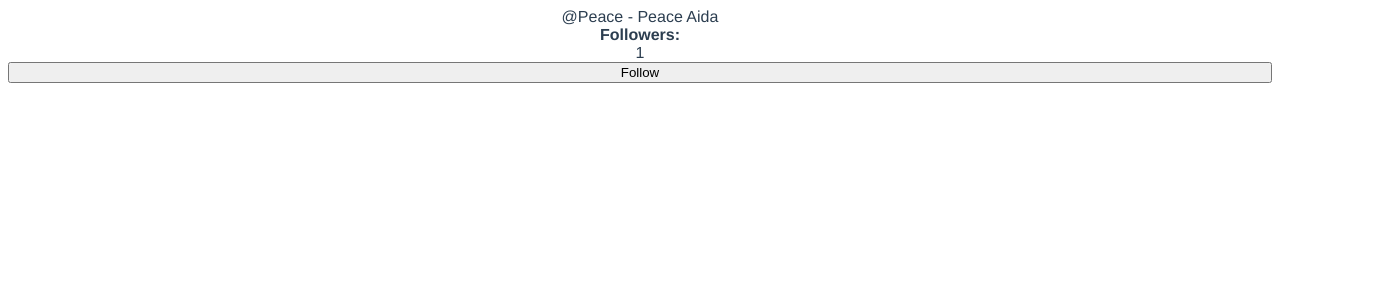
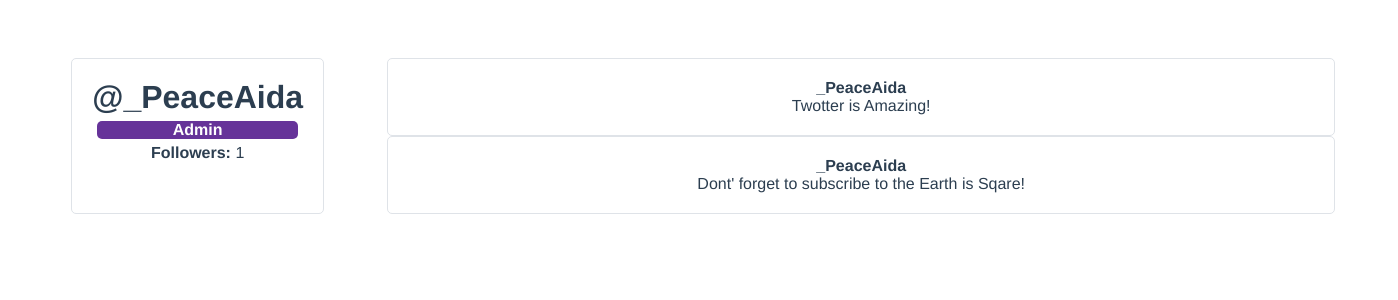
Before and after one commit to Cyebukayire/twotter, a Vue app: page / in a window 1280 px wide. Shown: the top 300 px of the page, 1398 px wide, since content can reach past the window. Built offline with nearby package versions, Linux system fonts and the light colour scheme.

Commit message:
Added: conditionals, loops, & events

```diff
--- a/src/App.vue
+++ b/src/App.vue
@@ -1,49 +1,18 @@
 <template>
 <div id="app">
-  @{{ user.username }} - {{fullName}}
-  <strong>Followers: </strong> {{followers}}
-  <button @click="followUser">Follow</button>
+  <UserProfile/>
 </div>
 </template>
 
 <script>
+import UserProfile from "./components/UserProfile.vue"
 
 export default {
   name: 'App',
-  data() {
-    return {
-      followers: 0,
-      user: {
-        id: 1,
-        username: 'Peace',
-        firstName: 'Peace',
-        lastName: 'Aida',
-        email: 'peace@gmail.com',
-        isAdmin: true
-      }
-    }
-  },
-  watch: {
-    followers(newFollowerCount, oldFollowerCount) {
-      if (oldFollowerCount < newFollowerCount) {
-        console.log(`@${this.user.username} has gained a follower`)
-      }
-    }
-  },
-  computed: {
-    fullName() {
-      return `${this.user.firstName} ${this.user.lastName}`
-    }
-  },
-  methods: {
-    followUser() {
-      this.followers++;
-    }
-  },
-  // Runs the functions before the first time to be called
-  mounted() {
-    this.followUser();
+  components: {
+    UserProfile
   }
+
 }
 </script>
 
@@ -54,8 +23,5 @@
   -moz-osx-font-smoothing: grayscale;
   text-align: center;
   color: #2c3e50;
-  display: flex;
-  flex-direction: column;
-  text-align: center;
 }
 </style>
--- /dev/null
+++ b/src/components/TwootItem.vue
@@ -0,0 +1,54 @@
+<template>
+    <div class="twoot-item" @click="favouriteTwoot(twoot.id)">
+        <div class="user-profile__twoot">
+            <div class="twoot-item__user">{{username}}</div>
+            <div class="twoot-item__content">
+                {{twoot.content}}
+            </div>
+        </div>
+    </div>
+</template>
+
+<script>
+
+export default {
+    name: "TwootItem",
+    props: {
+        username: {
+            type: String,
+            required: true
+        },
+        twoot: {
+            type: Object,
+            required: true
+        }
+    },
+    methods: {
+        favouriteTwoot(id) {
+            this.$emit('favourite', id);
+        }
+    }
+}
+
+</script>
+
+<style scoped>
+.twoot-item {
+    padding: 20px;
+    background-color: white;
+    border-radius: 5px;
+    border: 1px solid #DFE3E8;
+    box-sizing: border-box;
+    cursor: pointer;
+    transition: all 0.25s ease;
+}
+
+.twoot-item:hover {
+    transform: scale(1.1, 1.1);
+}
+
+.twoot-item__user {
+    font-weight: bold;
+}
+
+</style>
--- /dev/null
+++ b/src/components/UserProfile.vue
@@ -0,0 +1,106 @@
+<template>
+<div  class="user-profile">
+    <div class="user-profile__user-panel">
+        <h1 class="user-profile__username">@{{ user.username }}</h1>
+        <div class="user-profile__admin-badge" v-if="user.isAdmin">Admin</div>
+        <div class="user-profile__follower-count">
+            <strong>Followers: </strong> {{followers}}
+        </div>
+    </div>
+
+    <div class="user-profile__twoots-wrapper">
+        <TwootItem
+        v-for="twoot in user.twoots"
+        :key="twoot.id"
+        :username="user.username"
+        :twoot="twoot"
+        @favourite="toogleFavourite"
+        />
+    </div>
+</div>
+</template>
+
+<script>
+import TwootItem from "./TwootItem.vue"
+
+export default {
+  name: 'UserProfile',
+  components: { TwootItem },
+  data() {
+    return {
+      followers: 0,
+      user: {
+        id: 1,
+        username: '_PeaceAida',
+        firstName: 'Peace',
+        lastName: 'Aida',
+        email: 'peace@gmail.com',
+        isAdmin: true,
+        twoots: [
+            {id: 1, content: 'Twotter is Amazing!'},
+            {id: 2, content: "Dont' forget to subscribe to the Earth is Sqare!"}
+        ]
+      }
+    }
+  },
+  watch: {
+    followers(newFollowerCount, oldFollowerCount) {
+      if (oldFollowerCount < newFollowerCount) {
+        console.log(`@${this.user.username} has gained a follower`)
+      }
+    }
+  },
+  computed: {
+    fullName() {
+      return `${this.user.firstName} ${this.user.lastName}`
+    }
+  },
+  methods: {
+    followUser() {
+      this.followers++;
+    },
+    toogleFavourite(id){
+      console.log(`Favourited Tweet #${id}`)
+    }
+  },
+  // Runs the functions before the first time to be called
+  mounted() {
+    this.followUser();
+  }
+}
+</script>
+
+<style>
+.user-profile {
+    display: grid;
+    grid-template-columns: 1fr 3fr;
+    width: 100%;
+    padding: 50px 5%;
+}
+
+.user-profile__user-panel {
+    display: flex;
+    flex-direction: column;
+    margin-right: auto;
+    padding: 20px;
+    background-color: white;
+    border-radius: 5px;
+    border: 1px solid #DFE3E8;
+}
+
+h1 {
+    margin: 0;
+}
+
+.user-profile__admin-badge {
+    background-color: rebeccapurple;
+    color: white;
+    border-radius: 5px;
+    margin-right: auto;
+    padding: 0 10px;
+    margin: 5px;
+    font-weight: bold;
+
+}
+
+</style>
```
